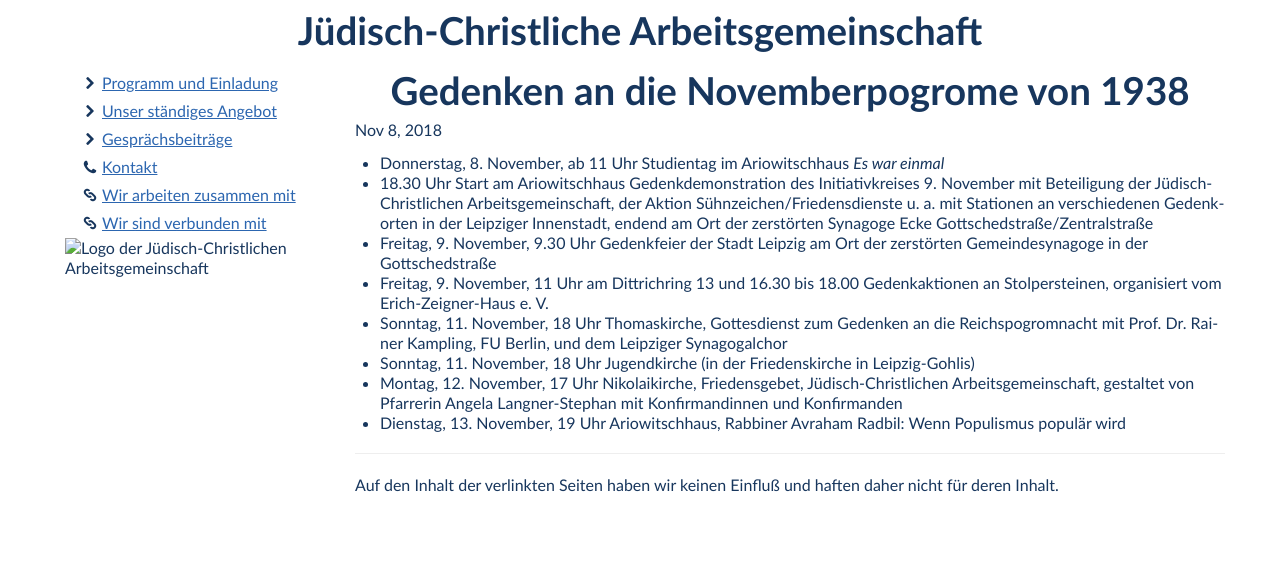
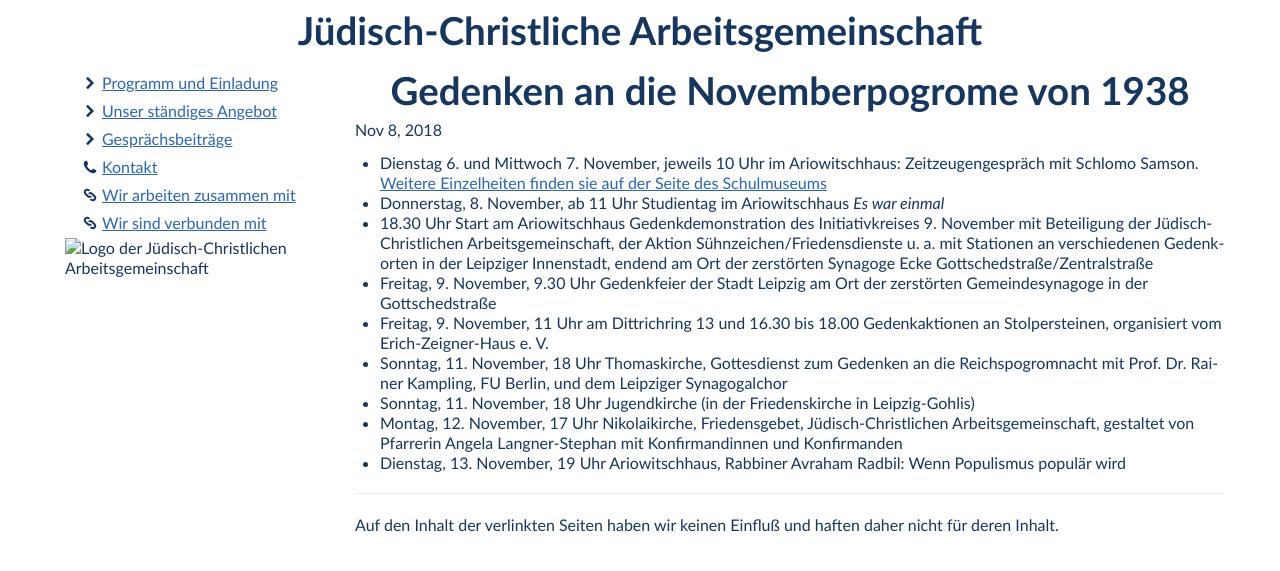
Before and after one commit to white-gecko/jcha.de, a Jekyll site: the page built from _posts/2018-11-08-undUmgebung.md, in a window 1280 px wide. Shown: the top 571 px of the page. Built offline with Jekyll 4.4.1, drawn with Linux system fonts in a browser that asks for light colours.

Commit message:
Einladung zugefügt

```diff
--- a/_posts/2018-11-08-undUmgebung.md
+++ b/_posts/2018-11-08-undUmgebung.md
@@ -9,6 +9,9 @@
   - {file: "einladungen/2018-11-08-Demoroute.jpg", title: "Route der Gedenkdemonstration"}
   - {file: "einladungen/2018-11-13-Radbil.pdf", title: "Einladung: Rabbiner Avraham Radbil: Wenn Populismus populär wird"}
 ---
+* Dienstag 6. und Mittwoch 7. November, jeweils 10 Uhr im Ariowitschhaus:
+Zeitzeugengespräch mit Schlomo Samson.
+[Weitere Einzelheiten finden sie auf der Seite des Schulmuseums](https://schulmuseum.leipzig.de/detailansicht-news/news/zeitzeugengespraech-mit-holocaust-ueberlebenden-schlomo-samson/)
 * Donnerstag, 8. November, ab 11 Uhr Studientag im Ariowitschhaus *Es war einmal*
 * 18.30 Uhr Start am Ariowitschhaus
 Gedenkdemonstration
```
